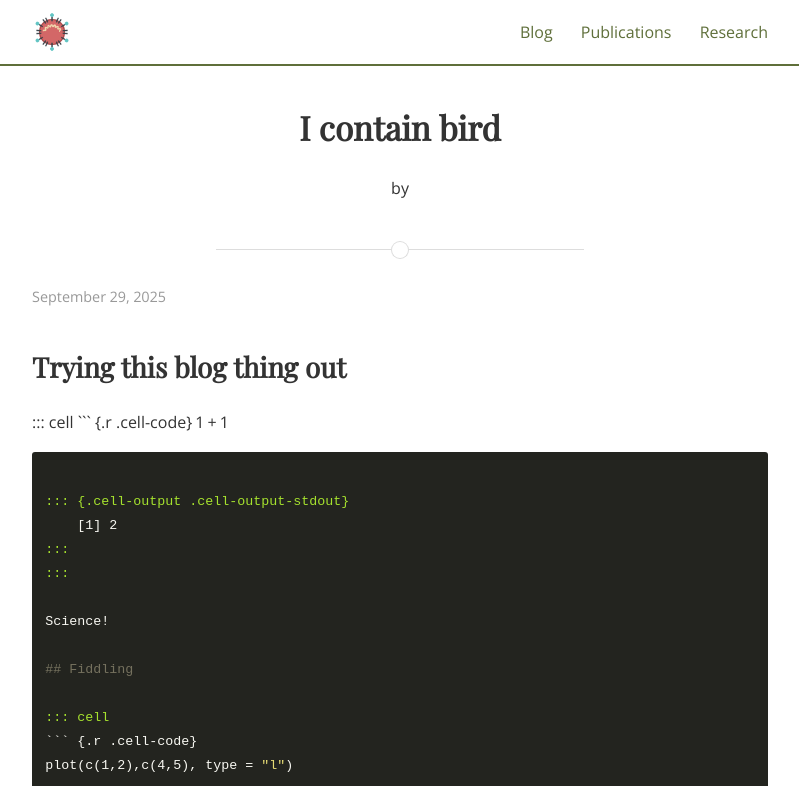
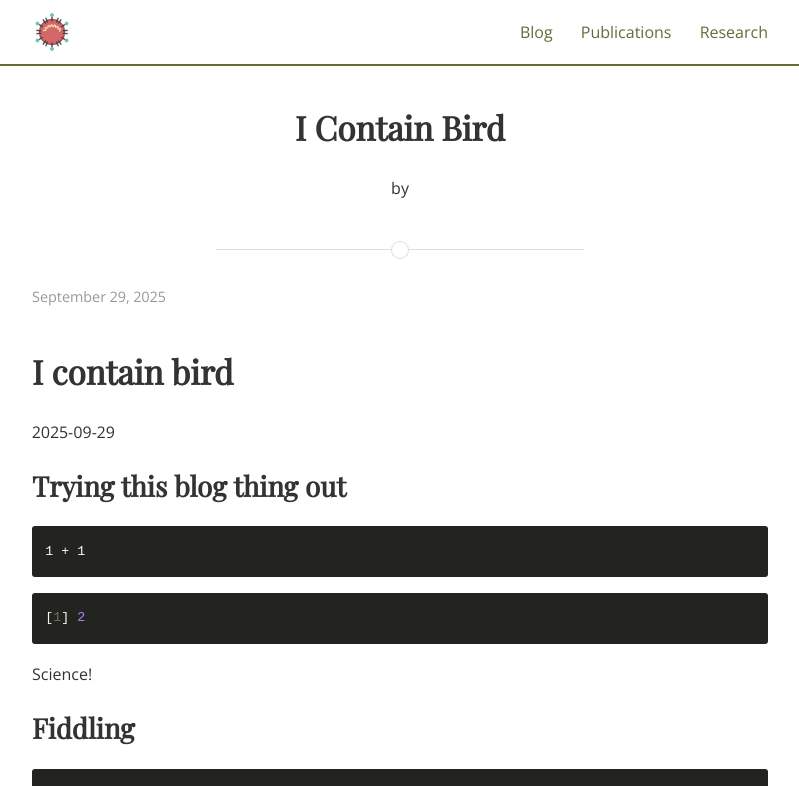
Before and after one commit to metekaanyuksel/metekaanyuksel.github.io, a Jekyll site: the page built from _posts/2025-09-29-I-contain-bird.md, in a window 1280 px wide and 1400 px high. Shown: the top 786 px of the window, without its empty margins (240-1039 px from the left). Built offline with Jekyll 4.4.1, drawn with Linux system fonts in a browser that asks for light colours; nearby versions of some CDN libraries; some web fonts are replaced; our own code applies the rules of GitHub Pages for plain Markdown files; some of the changed text lies outside the part shown; grey boxes are pictures that could not be loaded.

Commit message:
markdown format apparently is; trying github friendly markdown

````diff
--- a/_posts/2025-09-29-I-contain-bird.md
+++ b/_posts/2025-09-29-I-contain-bird.md
@@ -1,33 +1,23 @@
----
-editor: visual
-title: I contain bird
-toc-title: Table of contents
----
+# I contain bird
+
+2025-09-29
 
 ## Trying this blog thing out
 
-::: cell
-``` {.r .cell-code}
+``` r
 1 + 1
 ```
 
-::: {.cell-output .cell-output-stdout}
     [1] 2
-:::
-:::
 
 Science!
 
 ## Fiddling
 
-::: cell
-``` {.r .cell-code}
+``` r
 plot(c(1,2),c(4,5), type = "l")
 ```
 
-::: cell-output-display
-![](2025-09-29-I-contain-bird_files/figure-markdown/unnamed-chunk-2-1.png)
-:::
-:::
+![](2025-09-29-I-contain-bird.markdown_strict_files/figure-markdown_strict/unnamed-chunk-2-1.png)
 
 ### Galavanting
--- a/qmd/2025-09-29-I-contain-bird.qmd
+++ b/qmd/2025-09-29-I-contain-bird.qmd
@@ -1,7 +1,9 @@
 ---
 title: "I contain bird"
-format: markdown
-editor: visual
+date: 2025-09-29
+format:
+  md:
+    variant: gfm
 ---
 
 ## Trying this blog thing out
````
Also changed, not shown: qmd/2025-09-29-I-contain-bird.markdown_strict_files/figure-markdown_strict/unnamed-chunk-2-1.png (renamed from qmd/2025-09-29-I-contain-bird_files/figure-markdown/unnamed-chunk-2-1.png), 1 other file.
